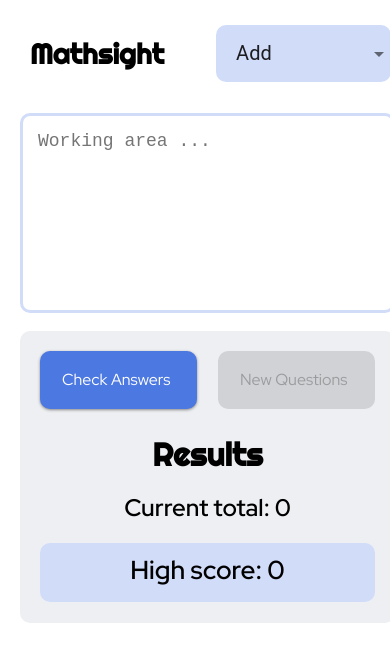
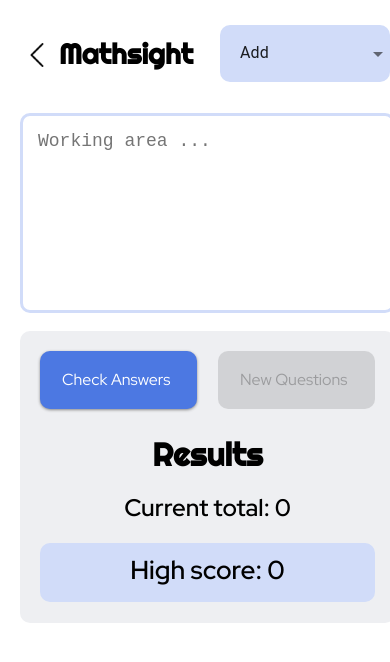
Before and after one commit to seren1ty/math-sight, a React (Create React App) app: page /#/s in a window 390 px wide. Shown: the top 662 px of the page. Built offline with nearby package versions, Linux system fonts and the light colour scheme.

Commit message:
Add back arrow and update responsiveness

```diff
--- a/src/components/leftContainer.component.tsx
+++ b/src/components/leftContainer.component.tsx
@@ -4,6 +4,7 @@ import styled from "styled-components";
 import OperationSelect from "components/operationSelect.component";
 import React from "react";
 import { useHistory } from "react-router-dom";
+import arrow from "assets/left-arrow.png";
 
 const LeftContainer = () => {
   const history = useHistory();
@@ -11,30 +12,62 @@ const LeftContainer = () => {
   const handleClickHeading = React.useCallback(() => history.push("/"), [history]);
 
   return (
-    <Box>
+    <StyledLeftContainer>
       <Box display="flex" alignItems="center">
-        <StyledHeading onClick={() => handleClickHeading()}>Mathsight</StyledHeading>
+        <StyledHeadingLine onClick={() => handleClickHeading()}>
+          <StyledArrow src={arrow} />
+          <StyledHeading>Mathsight</StyledHeading>
+        </StyledHeadingLine>
         <StyledOptionsContainer>
           <OperationSelect />
         </StyledOptionsContainer>
       </Box>
       <MathQuestions />
-    </Box>
+    </StyledLeftContainer>
   );
 }
 
 export default LeftContainer;
 
-const StyledHeading = styled.h1`
-  margin: 20px 0;
-  padding: 0 0 10px 115px;
-  font-size: 40px;
-  font-family: 'Righteous', cursive;
+const StyledLeftContainer = styled(Box)`
+  @media (max-width: 920px) {
+    width: 410px
+  }
+`
+
+const StyledHeadingLine = styled.h1`
+  height: 40px;
+  margin-top: 24px;
+  padding-left: 50px;
+  display: flex;
+  align-items: center;
+  gap: 37px;
   cursor: pointer;
 
   @media (max-width: 920px) {
-    margin: 20px 0 0 30px;
-    padding: 0 0 10px 0px;
+    margin: 20px 0 0 25px;
+    gap: 10px;
+    padding-left: 0;
+  }
+`
+
+const StyledArrow = styled.img`
+  height: 28px;
+  margin-top: 3px;
+
+  @media (max-width: 920px) {
+    height: 24px;
+    margin-top: 0px;
+    margin-bottom: 8px;
+  }
+`
+
+const StyledHeading = styled.h1`
+  font-size: 40px;
+  font-family: 'Righteous', cursive;
+
+  @media (max-width: 920px) {
+    padding-bottom: 10px;
     font-size: 28px;
   }
 `
@@ -44,9 +77,14 @@ const StyledOptionsContainer = styled(Box)`
     max-width: 175px;
     margin-left: 52px;
     margin-bottom: 15px;
+
+    @media (max-width: 920px) {
+      max-width: 170px;
+      margin-left: 27px;
+    }
   }
 
-  @media (min-width: 920px) {
+  @media (min-width: 921px) {
     display: none;
   }
 `
--- a/src/components/rightContainer.component.tsx
+++ b/src/components/rightContainer.component.tsx
@@ -38,8 +38,6 @@ const RightContainer = () => {
 export default RightContainer;
 
 const StyledRightContainer = styled(Box)`
-  margin-top: 10px;
-
   @media (max-width: 920px) {
     margin-top: 0;
     margin-left: 10px;
--- a/src/pages/quizPage.tsx
+++ b/src/pages/quizPage.tsx
@@ -1,14 +1,23 @@
 import { Box } from '@material-ui/core';
 import LeftContainer from 'components/leftContainer.component';
 import RightContainer from 'components/rightContainer.component';
+import styled from 'styled-components';
 
 const QuizPage = () => {
   return (
-    <Box display="flex" flexWrap="wrap">
+    <StyledQuizContainer>
       <LeftContainer />
       <RightContainer />
-    </Box>
+    </StyledQuizContainer>
   )
 }
 
 export default QuizPage;
+
+const StyledQuizContainer = styled(Box)`
+  display: flex;
+
+  @media (max-width: 920px) {
+    flex-direction: column;
+  }
+`
```
Also changed, not shown: src/assets/left-arrow.png (added).
